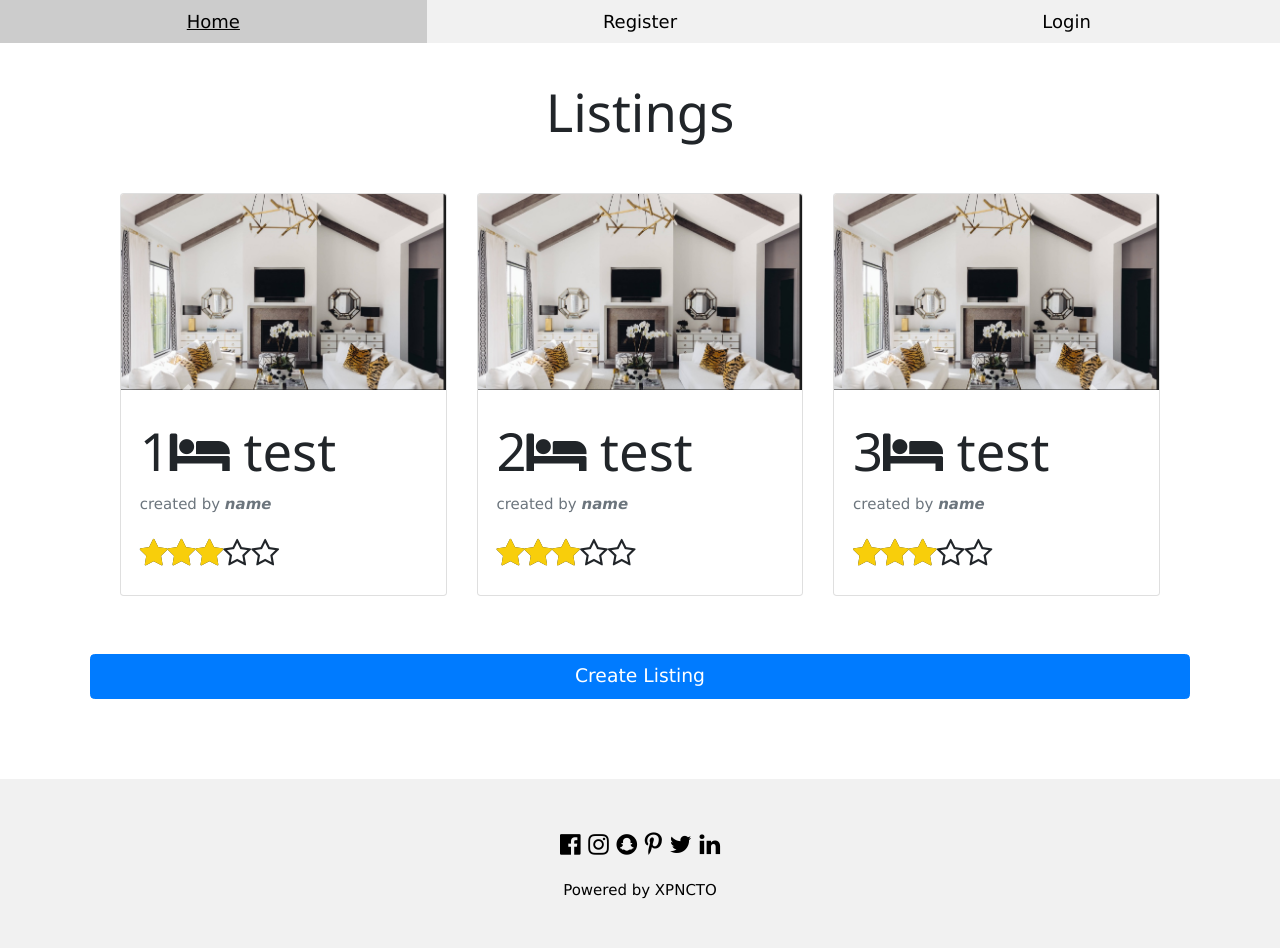
After one commit to nkolchakov/Staykeepers-Hackathon, a Flask app: page /test in a window 1280 px wide. The commit adds this page. Run offline with Flask 2, Linux system fonts and the light colour scheme; some libraries are stand-ins or nearby versions.

Commit message:
Add listings view

```diff
--- a/app/server.py
+++ b/app/server.py
@@ -18,9 +18,7 @@ db = SQLAlchemy(app)
 import dataprovider
 from models import *
 
-@app.route('/')
-def home():
-    return render_template('listing.html', listing = {
+mockListing = {
    "guests": 6,
    "baths": 4,
   "title": "test",
@@ -33,8 +31,15 @@ def home():
   "images": ["../static/imgs/1.png", "../static/imgs/2.png", "../static/imgs/3.png", "../static/imgs/4.png","../static/imgs/1.png", "../static/imgs/2.png", "../static/imgs/3.png", "../static/imgs/4.png"],
   "amenities": ["test", "test1", "test2", "test3", "test4"],
   "description": "Lorem ipsum dolor sit amet, consectetur adipiscing elit. Maecenas justo dolor, interdum quis sodales ut, viverra ut nisl. In tempor sit amet quam non rhoncus. Suspendisse potenti. Cras convallis interdum arcu, eu tincidunt metus lacinia eu. Mauris eleifend pharetra tristique. Sed nisi sapien, laoreet non nunc non, faucibus mattis odio. Fusce ac sodales ex, quis lobortis neque. Ut non ex tellus. Proin tellus massa, condimentum quis dignissim sed, ornare blandit tortor. Phasellus ipsum velit, dignissim egestas metus in, lobortis gravida erat. Aenean vel dui lorem. Curabitur a velit risus. Proin ut malesuada magna. Donec nunc nisi, condimentum pharetra justo porttitor, vehicula fermentum mauris. Pellentesque scelerisque egestas egestas. Curabitur facilisis elit nibh, accumsan porttitor mauris fermentum et. Phasellus ornare molestie tortor quis pretium. Integer elementum arcu in justo efficitur placerat. Donec tincidunt iaculis ante nec dapibus. Fusce eu velit sed sem luctus convallis eu vel ipsum. Pellentesque habitant morbi tristique senectus et netus et malesuada fames ac turpis egestas. Etiam sed ante sollicitudin, vestibulum neque id, imperdiet odio. Nulla ut gravida leo. Nam vel efficitur urna. Nam nulla dui, auctor eu molestie non, rutrum sed nisl. Cras ligula nisl, ornare laoreet egestas sit amet, consequat sed lorem. Vestibulum ultrices tristique consectetur."
-})
+}
 
+@app.route('/')
+def home():
+    return render_template('listing.html', listing = mockListing)
+
+@app.route('/test')
+def test():
+    return render_template('listings.html', listings = [mockListing] * 4)
 
 @app.route('/listing')
 def details():
--- a/app/static/css/listing.css
+++ b/app/static/css/listing.css
@@ -88,8 +88,6 @@ h3.text-center.display-4 {
   margin: auto;
 }
 
-#listingTitle {}
-
 #listingOwner {
   font-size: 19px;
 }
--- /dev/null
+++ b/app/static/css/listings.css
@@ -0,0 +1,100 @@
+@media (min-width: 768px) {
+
+  /* show 3 items */
+  .carousel-inner .active,
+  .carousel-inner .active+.carousel-item,
+  .carousel-inner .active+.carousel-item+.carousel-item {
+    display: block;
+  }
+
+  .carousel-inner .carousel-item.active:not(.carousel-item-right):not(.carousel-item-left),
+  .carousel-inner .carousel-item.active:not(.carousel-item-right):not(.carousel-item-left)+.carousel-item,
+  .carousel-inner .carousel-item.active:not(.carousel-item-right):not(.carousel-item-left)+.carousel-item+.carousel-item {
+    transition: none;
+  }
+
+  .carousel-inner .carousel-item-next,
+  .carousel-inner .carousel-item-prev {
+    position: relative;
+    transform: translate3d(0, 0, 0);
+  }
+
+  .carousel-inner .active.carousel-item+.carousel-item+.carousel-item+.carousel-item {
+    position: absolute;
+    top: 0;
+    right: -33.3333%;
+    z-index: -1;
+    display: block;
+    visibility: visible;
+  }
+
+  /* left or forward direction */
+  .active.carousel-item-left+.carousel-item-next.carousel-item-left,
+  .carousel-item-next.carousel-item-left+.carousel-item,
+  .carousel-item-next.carousel-item-left+.carousel-item+.carousel-item,
+  .carousel-item-next.carousel-item-left+.carousel-item+.carousel-item+.carousel-item {
+    position: relative;
+    transform: translate3d(-100%, 0, 0);
+    visibility: visible;
+  }
+
+  /* farthest right hidden item must be abso position for animations */
+  .carousel-inner .carousel-item-prev.carousel-item-right {
+    position: absolute;
+    top: 0;
+    left: 0;
+    z-index: -1;
+    display: block;
+    visibility: visible;
+  }
+
+  /* right or prev direction */
+  .active.carousel-item-right+.carousel-item-prev.carousel-item-right,
+  .carousel-item-prev.carousel-item-right+.carousel-item,
+  .carousel-item-prev.carousel-item-right+.carousel-item+.carousel-item,
+  .carousel-item-prev.carousel-item-right+.carousel-item+.carousel-item+.carousel-item {
+    position: relative;
+    transform: translate3d(100%, 0, 0);
+    visibility: visible;
+    display: block;
+    visibility: visible;
+  }
+}
+
+/*rating*/
+.stars-outer {
+  display: inline-block;
+  position: relative;
+  font-family: FontAwesome;
+}
+
+.stars-outer::before {
+  content: "\f006 \f006 \f006 \f006 \f006";
+}
+
+.stars-inner {
+  position: absolute;
+  top: 0;
+  left: 0;
+  white-space: nowrap;
+  overflow: hidden;
+  width: 0;
+}
+
+.stars-inner::before {
+  content: "\f005 \f005 \f005 \f005 \f005";
+  color: #f8ce0b;
+}
+
+div.stars-inner,
+div.stars-outer {
+  font-size: 30px;
+}
+
+#listingsHeader {
+  margin-bottom: 50px;
+}
+
+#createListing {
+  margin-top: 58px;
+}
--- /dev/null
+++ b/app/static/js/listings.js
@@ -0,0 +1,32 @@
+const jsonStr = $("#varContainer").data("listings").replace(/\'/g, '"');
+const listings = JSON.parse(jsonStr);
+
+$("#myCarousel").on('slide.bs.carousel', function(e) {
+  const $e = $(e.relatedTarget);
+  const idx = $e.index();
+  const itemsPerSlide = 3;
+  const totalItems = $(".carousel-item").length;
+
+  if (idx >= totalItems - (itemsPerSlide - 1)) {
+    const it = itemsPerSlide - (totalItems - idx);
+    for (let i = 0; i < it; i++) {
+      // append slides to end
+      if (e.direction == "left") {
+        $(".carousel-item")
+          .eq(i)
+          .appendTo(".carousel-inner");
+      } else {
+        $(".carousel-item")
+          .eq(0)
+          .appendTo($(this).find(".carousel-inner"));
+      }
+    }
+  }
+});
+
+listings.forEach((listing, index) => {
+  const starPercentage = (listing.rating / 5) * 100;
+  const starPercentageRounded = `${(Math.round(starPercentage / 10) * 10)}%`;
+  const ratingElement = document.getElementById(`rating${index + 1}`);
+  ratingElement.style.width = starPercentageRounded;
+});
--- a/app/templates/listing.html
+++ b/app/templates/listing.html
@@ -46,7 +46,6 @@
       <i class="fa fa-hotel" aria-hidden="true"></i>
       {{ listing.title }}</h1>
     <h1 id="listingOwner" class="text-secondary"> created by <strong style="font-style: oblique">{{ listing.user.name }}</strong> </h1>
-
     <h3>
         <i class="fa fa-eur" aria-hidden="true"></i>
       <span class="display-4" style="font-size:35px">{{ listing.price }}</span>  per night</h3>
--- /dev/null
+++ b/app/templates/listings.html
@@ -0,0 +1,112 @@
+<!DOCTYPE html>
+<html lang="en">
+<meta charset="utf-8">
+<meta name="viewport" content="width=device-width, initial-scale=1, shrink-to-fit=no">
+
+<head>
+  <link rel="stylesheet" type="text/css" href="../static/css/listings.css" />
+  <link rel="stylesheet" href="https://maxcdn.bootstrapcdn.com/bootstrap/4.0.0/css/bootstrap.min.css" integrity="sha384-Gn5384xqQ1aoWXA+058RXPxPg6fy4IWvTNh0E263XmFcJlSAwiGgFAW/dAiS6JXm" crossorigin="anonymous">
+  <link rel="stylesheet" type="text/css" href="../static/css/w3.css" />
+  <link rel="stylesheet" type="text/css" href="../static/css/font-awesome.min.css" />
+  <link rel="stylesheet" href="../static/css/datepicker.min.css">
+  <link rel="stylesheet" type="text/css" href="https://cdn.jsdelivr.net/npm/daterangepicker/daterangepicker.css" />
+  <link rel="stylesheet" type="text/css" href="https://fonts.googleapis.com/css?family=Lato" />
+  <link rel="stylesheet" type="text/css" href="https://cdnjs.cloudflare.com/ajax/libs/font-awesome/4.7.0/css/font-awesome.min.css" />
+</head>
+
+<body>
+  <div id="varContainer" data-listings="{{ listings }}"></div>
+  <!-- header -->
+  <div class="w3-top">
+    <div class="w3-row w3-large w3-light-grey">
+      <div class="w3-col s4">
+        <a href="#" class="w3-button w3-block">Home</a>
+      </div>
+      {% if loggedIn %}
+      <div class="w3-col s4">
+        <a href="#profile" class="w3-button w3-block">Profile</a>
+      </div>
+      <div class="w3-col s4">
+        <a href="#" class="w3-button w3-block">Logout</a>
+      </div>
+      {% else %}
+      <div class="w3-col s4">
+        <a href="#register" class="w3-button w3-block">Register</a>
+      </div>
+      <div class="w3-col s4">
+        <a href="#login" class="w3-button w3-block">Login</a>
+      </div>
+      {% endif %}
+    </div>
+  </div>
+  <!-- content -->
+  <div class="w3-content" style="max-width:1100px;margin-top:80px;margin-bottom:80px">
+    <div class="container-fluid">
+      <h1 id="listingsHeader" class="text-center display-4">Listings</h1>
+      <div id="myCarousel" class="carousel slide" data-ride="carousel">
+        <div class="carousel-inner row w-100 mx-auto">
+          {% for listing in listings %}
+          {% if loop.first %}
+          <div class="carousel-item col-md-4 active">
+            <div class="card">
+              <img class="card-img-top img-fluid" src="{{ listing.images[0] }}" alt="Card image cap">
+              <div class="card-body">
+                <h4 class="card-title display-4">{{ loop.index }}<i class="fa fa-hotel" aria-hidden="true"></i> {{ listing.title }}</h4>
+                <p class="card-text text-secondary"> created by <strong style="font-style: oblique">{{ listing.user.name }}</strong></p>
+                <div class="stars-outer">
+                  <div id="rating{{ loop.index }}" class="stars-inner"></div>
+                </div>
+              </div>
+            </div>
+          </div>
+          {% else %}
+          <div class="carousel-item col-md-4">
+            <div class="card">
+              <img class="card-img-top img-fluid" src="{{ listing.images[0] }}" alt="Card image cap">
+              <div class="card-body">
+                <h4 class="card-title display-4">{{ loop.index }}<i class="fa fa-hotel" aria-hidden="true"></i> {{ listing.title }}</h4>
+                <p class="card-text text-secondary"> created by <strong style="font-style: oblique">{{ listing.user.name }}</strong></p>
+                <div class="stars-outer">
+                  <div id="rating{{ loop.index }}" class="stars-inner"></div>
+                </div>
+              </div>
+            </div>
+          </div>
+          {% endif %}
+          {% endfor %}
+        </div>
+        <a class="carousel-control-prev" href="#myCarousel" role="button" data-slide="prev">
+      <span class="carousel-control-prev-icon" aria-hidden="true"></span>
+      <span class="sr-only">Previous</span>
+    </a>
+        <a class="carousel-control-next" href="#myCarousel" role="button" data-slide="next">
+      <span class="carousel-control-next-icon" aria-hidden="true"></span>
+      <span class="sr-only">Next</span>
+    </a>
+      </div>
+    </div>
+    <button id="createListing" type="button" class="btn btn-primary btn-lg btn-block">Create Listing</button>
+  </div>
+  <!-- footer -->
+  <footer class="w3-container w3-padding-32 w3-light-grey w3-center">
+    <div class="w3-xlarge w3-section">
+      <i class="fa fa-facebook-official w3-hover-opacity"></i>
+      <i class="fa fa-instagram w3-hover-opacity"></i>
+      <i class="fa fa-snapchat w3-hover-opacity"></i>
+      <i class="fa fa-pinterest-p w3-hover-opacity"></i>
+      <i class="fa fa-twitter w3-hover-opacity"></i>
+      <i class="fa fa-linkedin w3-hover-opacity"></i>
+    </div>
+    <p>Powered by XPNCTO</p>
+  </footer>
+  <script type="text/javascript" src="https://cdn.jsdelivr.net/jquery/latest/jquery.min.js"></script>
+  <script type="text/javascript" src="https://cdn.jsdelivr.net/momentjs/latest/moment.min.js"></script>
+  <script type="text/javascript" src="https://cdn.jsdelivr.net/npm/daterangepicker/daterangepicker.min.js"></script>
+  <script type="text/javascript" src="https://cdnjs.cloudflare.com/ajax/libs/moment.js/2.22.2/moment.min.js"></script>
+  <script src="https://cdnjs.cloudflare.com/ajax/libs/popper.js/1.12.9/umd/popper.min.js" integrity="sha384-ApNbgh9B+Y1QKtv3Rn7W3mgPxhU9K/ScQsAP7hUibX39j7fakFPskvXusvfa0b4Q" crossorigin="anonymous"></script>
+  <script src="https://maxcdn.bootstrapcdn.com/bootstrap/4.0.0/js/bootstrap.min.js" integrity="sha384-JZR6Spejh4U02d8jOt6vLEHfe/JQGiRRSQQxSfFWpi1MquVdAyjUar5+76PVCmYl" crossorigin="anonymous"></script>
+  <script type="text/javascript" src="../static/lib/Chart.bundle.min.js"></script>
+  <script type="text/javascript" src="../static/js/listings.js"></script>
+</body>
+
+</html>
```
